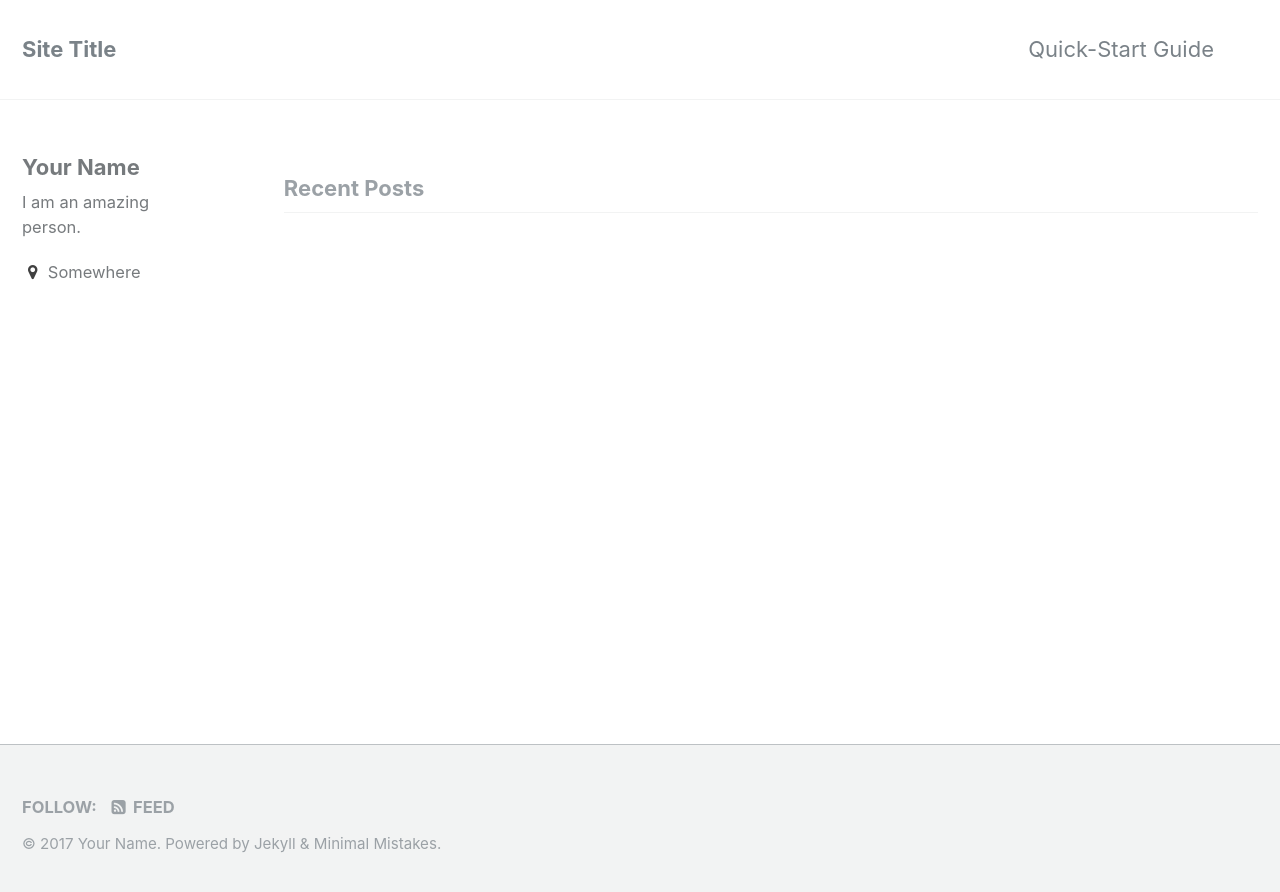
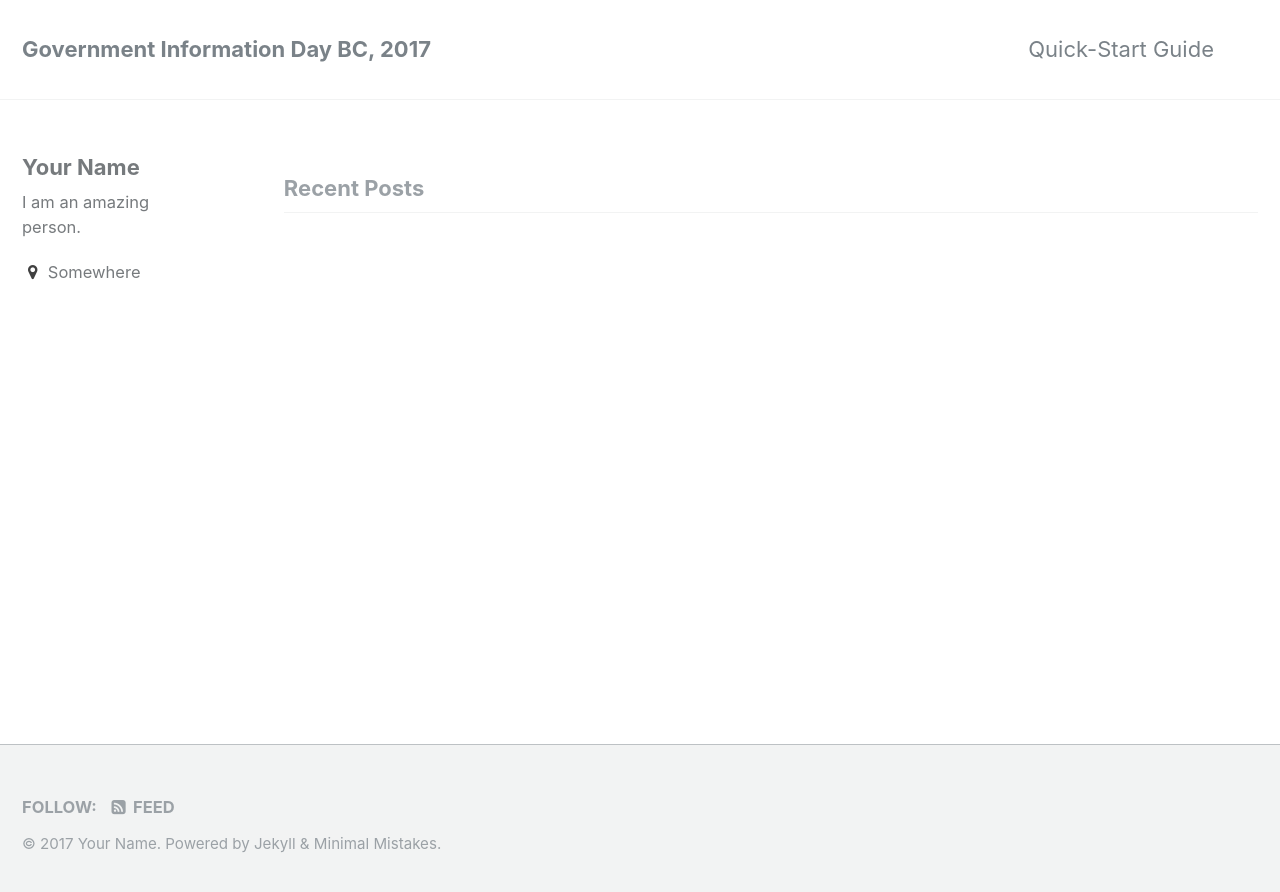
Before and after one commit to GovInfoBC/GovInfoBC.github.io, a Jekyll site: the page built from index.html, in a window 1280 px wide. Shown: the top 892 px of the page. Built offline with Jekyll 4.4.1, drawn with Linux system fonts in a browser that asks for light colours; the list of posts is cut into pages by our own code.

Commit message:
Changed site name

```diff
--- a/_config.yml
+++ b/_config.yml
@@ -7,7 +7,7 @@
 
 # Site Settings
 locale                   : "en"
-title                    : "Site Title"
+title                    : "Government Information Day BC, 2017"
 title_separator          : "-"
 name                     : "Your Name"
 description              : "An amazing website."
```
